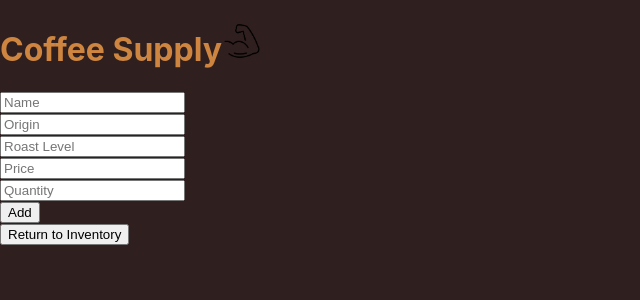
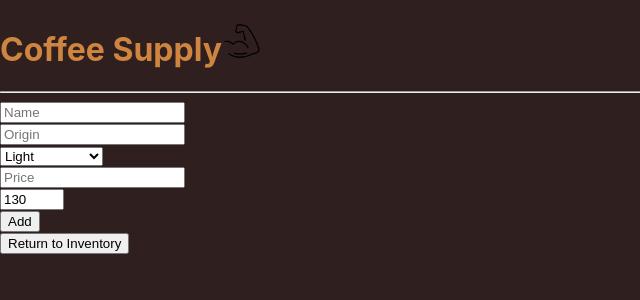
Before and after one commit to brandonfullstack/react-coffee-shop, a React (Create React App) app: page / in a window 1280 px wide. Both pictures are taken after a click on the button "Add Item". Shown: the top 300 px of the page, without its empty margins (0-640 px from the left). Built offline with nearby package versions, Linux system fonts and the light colour scheme.

Commit message:
Add functionality to modify inventory item quantity

```diff
--- a/src/components/Header.js
+++ b/src/components/Header.js
@@ -5,6 +5,7 @@ function Header() {
   return (
     <React.Fragment>
       <h1>Coffee Supply<img class="scale-up-left" src={flexLogo} alt="flex logo" /></h1>
+      <hr />
     </React.Fragment>
   );
 }
--- a/src/components/Inventory.js
+++ b/src/components/Inventory.js
@@ -2,38 +2,26 @@ import React from "react";
 import Item from "./Item";
 import PropTypes from "prop-types";
 
-// const mainInventory = [
-//   {
-//     itemName: "Blue Mountain Coffee",
-//     itemRoastLevel: "Medium",
-//     itemOrigin: "Jamaica",
-//     itemPrice: 12,
-//     itemQuantity: 130
-//   },
-//   {
-//     itemName: "Arabica Coffee",
-//     itemRoastLevel: "Medium",
-//     itemOrigin: "Ethiopia",
-//     itemPrice: 12,
-//     itemQuantity: 130
-//   }
-// ];
-
 function Inventory(props) {
 
+  if (!props.inventory || props.inventory.length === 0) {
+    return<p>Please add coffee to track.</p>
+  }
   return (
     <React.Fragment>
-      <hr />
-      {props.inventory.map((item) =>
+      {props.inventory.map((item) => (
+        <div key={item.id}>
           <Item
-          whenItemClicked={props.onItemSelection} name={item.name}
+            whenItemClicked={props.onItemSelection}
+            name={item.name}
             origin={item.origin}
             roastLevel={item.roastLevel}
             price={item.price}
             quantity={item.quantity}
             id={item.id}
             key={item.id} />
-      )}
+        </div>
+      ))}
     </React.Fragment>
   );
 }
--- a/src/components/InventoryControl.js
+++ b/src/components/InventoryControl.js
@@ -5,7 +5,6 @@ import ItemDetail from './ItemDetail';
 import EditItemForm from './EditItemForm';
 
 class InventoryControl extends React.Component {
-
   constructor(props) {
     super(props);
     this.state = {
@@ -52,7 +51,6 @@ class InventoryControl extends React.Component {
   }
 
   handleEditClick = () => {
-    console.log("handleEditClick reached!");
     this.setState({ editing: true });
   }
 
@@ -61,10 +59,27 @@ class InventoryControl extends React.Component {
       .filter(item => item.id !== this.state.selectedItem.id)
       .concat(itemToEdit);
     this.setState({
-        mainInventory: editedMainInventory,
-        editing: false,
-        selectedItem: null
+      mainInventory: editedMainInventory,
+      editing: false,
+      selectedItem: null
+    });
+  }
+
+  handleModifyingItemQuantity = (itemToModify, delta) => {
+    const modifiedQuantity = itemToModify.quantity + delta;
+
+    if (modifiedQuantity >= 0 && modifiedQuantity <= 130) {
+      const modifiedItem = { ...itemToModify, quantity: modifiedQuantity };
+
+      const newMainInventory = this.state.mainInventory
+        .filter(item => item.id !== itemToModify.id)
+        .concat(modifiedItem);
+
+      this.setState({
+        mainInventory: newMainInventory,
+        selectedItem: modifiedItem
       });
+    }
   }
 
   render() {
@@ -72,11 +87,11 @@ class InventoryControl extends React.Component {
     let buttonText = null;
 
     if (this.state.editing) {
-      currentlyVisibleState = <EditItemForm item={this.state.selectedItem} onEditItem = {this.handleEditingInventoryItem} />
+      currentlyVisibleState = <EditItemForm item={this.state.selectedItem} onEditItem={this.handleEditingInventoryItem} />
       buttonText = "Return to Inventory";
     }
     else if (this.state.selectedItem != null) {
-      currentlyVisibleState = <ItemDetail item={this.state.selectedItem} onClickingDelete={this.handleDeletingItem} onClickingEdit={this.handleEditClick} />
+      currentlyVisibleState = <ItemDetail item={this.state.selectedItem} onClickingDelete={this.handleDeletingItem} onClickingEdit={this.handleEditClick} onClickingModifyItemQuantity={this.handleModifyingItemQuantity} />
       buttonText = "Return to Inventory";
     }
     else if (this.state.formVisibleOnPage) {
@@ -93,8 +108,6 @@ class InventoryControl extends React.Component {
       </React.Fragment>
     );
   }
-
-
 }
 
 export default InventoryControl;
--- a/src/components/Item.js
+++ b/src/components/Item.js
@@ -5,12 +5,7 @@ function Item(props) {
   return (
     <React.Fragment>
       <div onClick={() => props.whenItemClicked(props.id)}>
-        <h3>Name: {props.name}</h3>
-        <h3>Origin: {props.origin}</h3>
-        <h3>Roast Level: {props.roastLevel}</h3>
-        <h3>Price: {props.price}</h3>
-        <h3>Quantity: {props.quantity}</h3>
-        <h3>Total: {props.quantity * props.price}</h3>
+        <h3>{props.name} ☕️</h3>
         <hr />
       </div>
     </React.Fragment>
@@ -18,12 +13,12 @@ function Item(props) {
 }
 
 Item.propTypes = {
-  name: PropTypes.string,
-  origin: PropTypes.string,
-  roastLevel: PropTypes.string,
-  price: PropTypes.number,
-  quantity: PropTypes.number,
-  id: PropTypes.string,
+  name: PropTypes.string.isRequired,
+  origin: PropTypes.string.isRequired,
+  roastLevel: PropTypes.string.isRequired,
+  price: PropTypes.number.isRequired,
+  quantity: PropTypes.number.isRequired,
+  id: PropTypes.string.isRequired,
   whenItemClicked: PropTypes.func
 };
 
--- a/src/components/ItemDetail.js
+++ b/src/components/ItemDetail.js
@@ -2,18 +2,28 @@ import React from "react";
 import PropTypes from "prop-types";
 
 function ItemDetail(props) {
-  const { item, onClickingDelete } = props;
+  const { item, onClickingDelete, onClickingEdit, onClickingModifyItemQuantity } = props;
+
+  function handleIncrementingQuantity(){
+    onClickingModifyItemQuantity(item, 1);
+  }
+
+  function handleDecrementingQuantity(){
+    onClickingModifyItemQuantity(item, -1);
+  }
 
   return (
     <React.Fragment>
       <h3>Item Detail</h3>
-      <h4>Name: {item.name}</h4>
-      <h4>Origin: {item.origin}</h4>
-      <h4>Roast Level: {item.roastLevel}</h4>
-      <h4>Price: {item.price}</h4>
-      <h4>Quantity: {item.quantity}</h4>
-      <button onClick={ props.onClickingEdit }>Update Item</button>
+      <p>Name: {item.name}</p>
+      <p>Origin: {item.origin}</p>
+      <p>Roast Level: {item.roastLevel}</p>
+      <p>Price: {item.price}</p>
+      <p>Quantity: {item.quantity}</p>
+      <button onClick={() => onClickingEdit(item.id) }>Update Item</button>
       <button onClick={() => onClickingDelete(item.id)}>Delete Item</button>
+      <button onClick={handleIncrementingQuantity}>Buy</button>
+      <button onClick={handleDecrementingQuantity}>Sell</button>
       <hr />
     </React.Fragment>
   );
@@ -22,7 +32,8 @@ function ItemDetail(props) {
 ItemDetail.propTypes = {
   item: PropTypes.object,
   onClickingDelete: PropTypes.func,
-  onClickingEdit: PropTypes.func
+  onClickingEdit: PropTypes.func,
+  onClickingModifyItemQuantity: PropTypes.func
 };
 
 export default ItemDetail;
--- a/src/components/NewItemForm.js
+++ b/src/components/NewItemForm.js
@@ -15,11 +15,6 @@ function NewItemForm(props) {
       quantity: parseInt(event.target.quantity.value),
       id: v4()
     });
-    console.log(event.target.name.value);
-    console.log(event.target.origin.value);
-    console.log(event.target.roastLevel.value);
-    console.log(event.target.price.value);
-    console.log(event.target.quantity.value);
   }
 
   return (
--- a/src/components/ReusableForm.js
+++ b/src/components/ReusableForm.js
@@ -8,23 +8,33 @@ function ReusableForm(props) {
         <input
           type='text'
           name='name'
-          placeholder='Name' /><br></br>
+          placeholder='Name'
+          required /><br></br>
         <input
           type='text'
           name='origin'
-          placeholder='Origin' /><br></br>
-        <input
-          type='text'
-          name='roastLevel'
-          placeholder='Roast Level' /><br></br>
+          placeholder='Origin'
+          required /><br></br>
+        <select name='roastLevel'>
+          <option value="Light">Light</option>
+          <option value="Light-Medium">Light-Medium</option>
+          <option value="Full Medium">Full Medium</option>
+          <option value="Medium-Dark">Medium-Dark</option>
+          <option value="Dark">Dark</option>
+        </select><br></br>
         <input
           type='text'
           name='price'
-          placeholder='Price' /><br></br>
+          placeholder='Price'
+          required /><br></br>
         <input
-          type='text'
+          type='number'
           name='quantity'
-          placeholder='Quantity' /><br></br>
+          min="1"
+          max="130"
+          defaultValue="130"
+          placeholder='Quantity'
+          required /><br></br>
         <button type='submit'>{props.buttonText}</button>
       </form>
     </React.Fragment>
--- a/src/index.js
+++ b/src/index.js
@@ -2,7 +2,6 @@ import React from 'react';
 import ReactDOM from 'react-dom/client';
 import './index.css';
 import App from './components/App';
-import reportWebVitals from './reportWebVitals';
 
 const root = ReactDOM.createRoot(document.getElementById('root'));
 root.render(
@@ -10,8 +9,3 @@ root.render(
     <App />
   </React.StrictMode>
 );
-
-// If you want to start measuring performance in your app, pass a function
-// to log results (for example: reportWebVitals(console.log))
-// or send to an analytics endpoint. Learn more: https://bit.ly/CRA-vitals
-reportWebVitals();
```
Lines whose indentation alone changed are shown as unchanged.
